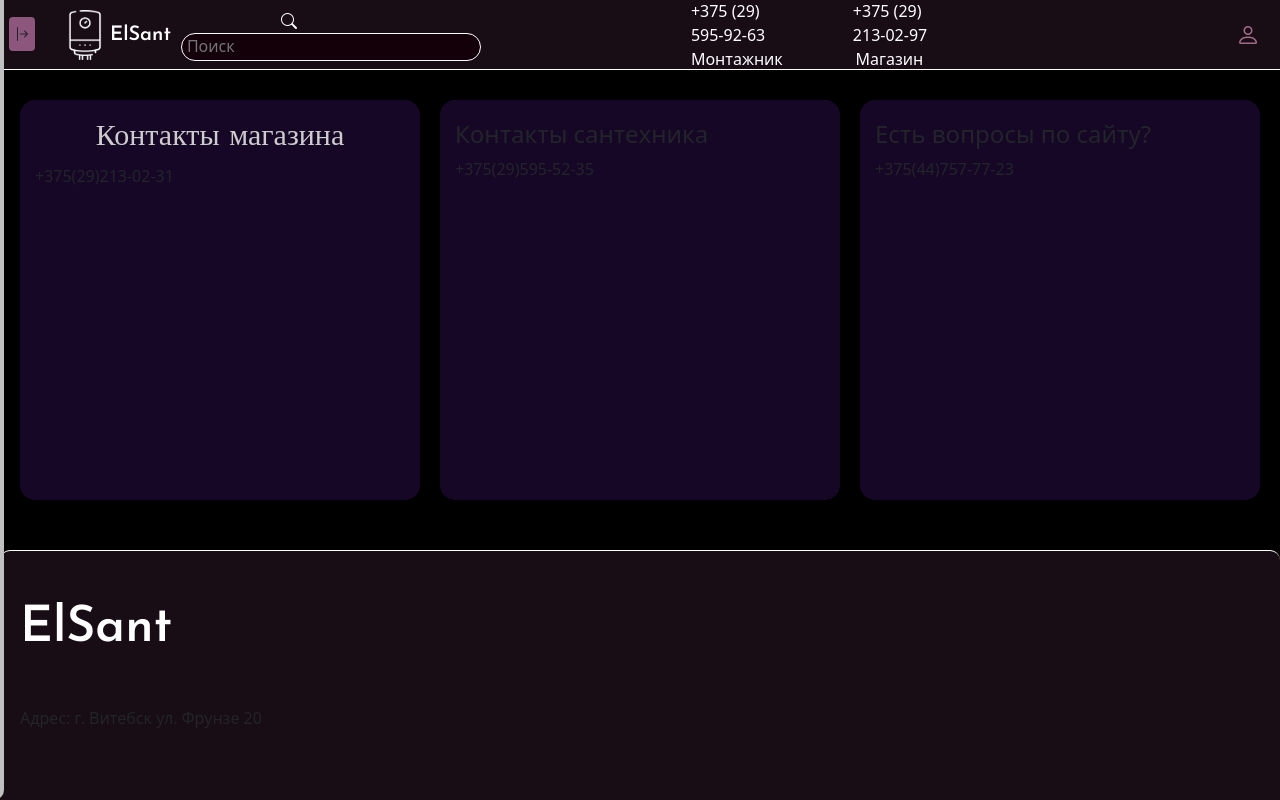
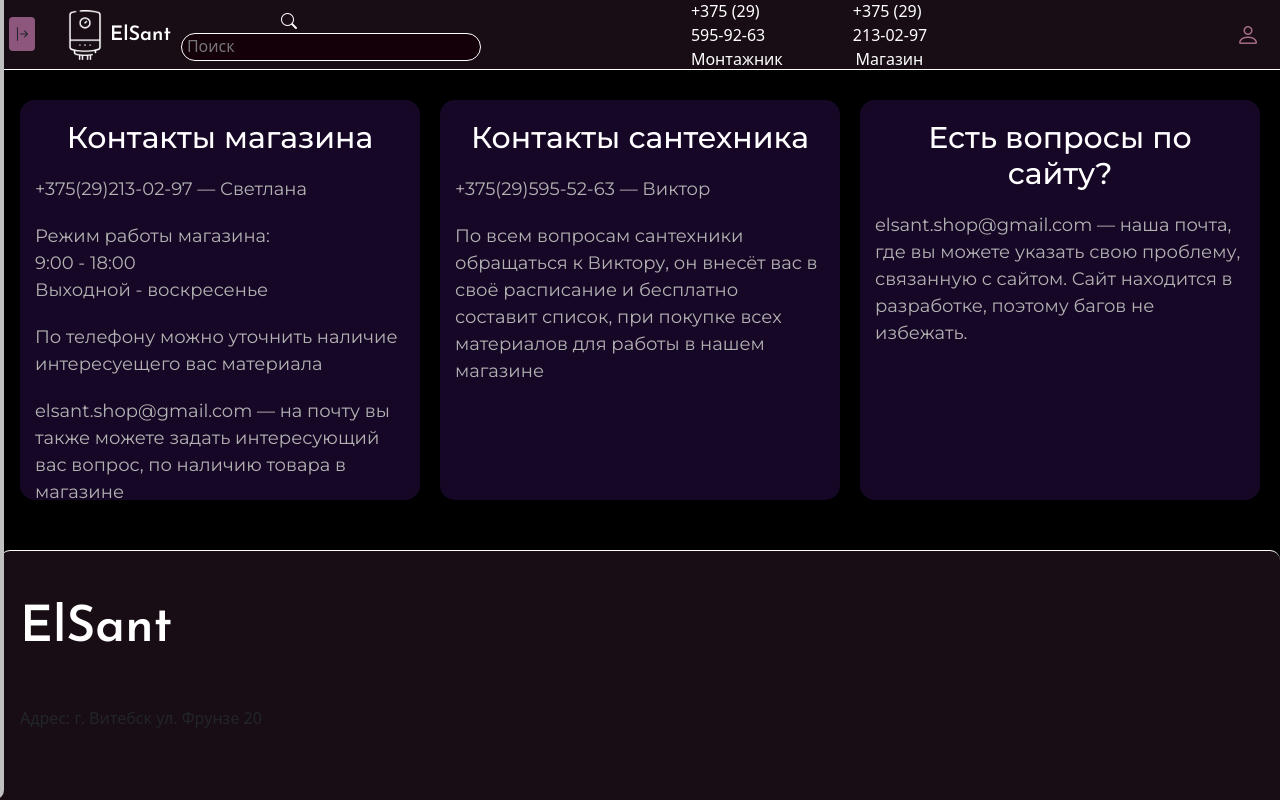
Before and after one commit to ASAFGracia/elsant, a Django app: page /contacts in a window 1280 px wide. Run offline with Django 5.2, Linux system fonts and the light colour scheme.

Commit message:
2.0.2 добавлена страница с контактами

```diff
--- a/main/static/main/css/main.css
+++ b/main/static/main/css/main.css
@@ -7,6 +7,13 @@
   font-family: "Josefin Sans", sans-serif;
   font-optical-sizing: auto;
   font-weight: 600;
+  font-style: normal;
+}
+
+.montserrat-<uniquifier> {
+  font-family: "Montserrat", sans-serif;
+  font-optical-sizing: auto;
+  font-weight: <weight>;
   font-style: normal;
 }
 
@@ -469,9 +487,77 @@ footer:hover {
 
 .divcon1h4 {
 	color: #fff;
-	filter: brightness(0.8);
+	filter: brightness(1);
 	font-size: 30px;
 	text-align: center;
-    font-family: "Josefin Sans";
+	font-family: "Montserrat", sans-serif;
+}
 
+.divcon1p {
+	color: #fff;
+	filter: brightness(0.7);
+	font-size: 18px;
+	font-family: "Montserrat", sans-serif;
+	margin-top: 20px;
+	margin-bottom: 0px;
 }
+
+.divcon1p2 {
+	color: #fff;
+	filter: brightness(0.7);
+	font-size: 18px;
+	font-family: "Montserrat", sans-serif;
+}
+
+.divcon2h4{
+	color: #fff;
+	filter: brightness(1);
+	font-size: 30px;
+	text-align: center;
+	font-family: "Montserrat", sans-serif;
+}
+
+.divcon2p {
+	color: #fff;
+	filter: brightness(0.7);
+	font-size: 18px;
+	font-family: "Montserrat", sans-serif;
+	margin-top: 20px;
+}
+
+.divcon3h4{
+	color: #fff;
+	filter: brightness(1);
+	font-size: 30px;
+	text-align: center;
+	font-family: "Montserrat", sans-serif;
+}
+
+.divcon3p {
+	color: #fff;
+	filter: brightness(0.7);
+	font-size: 18px;
+	font-family: "Montserrat", sans-serif;
+	margin-top: 20px;
+}
+
+.h1-onas {
+	color: #fff;
+	font-family: "Montserrat", sans-serif;
+	font-size: 40px;
+}
+
+.p-onas {
+	color: #fff;
+	font-size: 18px;
+	filter: brightness(0.8);
+	font-family: "Montserrat", sans-serif;
+	margin-top: 20px;
+}
+
+.li-onas {
+	color: #fff;
+	filter: brightness(0.7);
+	font-family: "Montserrat", sans-serif;
+	font-size: 16px;
+}
--- a/main/templates/main/base.html
+++ b/main/templates/main/base.html
@@ -7,6 +7,9 @@
           content="width=device-width, user-scalable=no, initial-scale=1.0, maximum-scale=1.0, minimum-scale=1.0">
     <meta http-equiv="X-UA-Compatible" content="ie=edge">
     <title>{% block title %}{% endblock %}</title>
+    <link rel="preconnect" href="https://fonts.googleapis.com">
+    <link rel="preconnect" href="https://fonts.gstatic.com" crossorigin>
+    <link href="https://fonts.googleapis.com/css2?family=Montserrat:ital,wght@0,100..900;1,100..900&display=swap" rel="stylesheet">
     <link rel="stylesheet" href="https://cdn.jsdelivr.net/npm/bootstrap@5.3.2/dist/css/bootstrap.min.css">
     <link rel="stylesheet" href="{% static 'main/css/main.css' %}">
     <link rel="stylesheet" href="https://cdn.jsdelivr.net/npm/bootstrap-icons@1.11.3/font/bootstrap-icons.min.css">
--- a/main/templates/main/contacts.html
+++ b/main/templates/main/contacts.html
@@ -9,15 +9,20 @@
     <div class="divcongen">
         <div class="divcon1">
             <h4 class="divcon1h4">Контакты магазина</h4>
-            <p class="divcon1p">+375(29)213-02-31</p>
+            <p class="divcon1p">+375(29)213-02-97 — Светлана</p>
+            <p class="divcon1p">Режим работы магазина:</p>
+            <p class="divcon1p2">9:00 - 18:00 <br>Выходной - воскресенье</p>
+            <p class="divcon1p">По телефону можно уточнить наличие интересуещего вас материала</p>
+            <p class="divcon1p">elsant.shop@gmail.com — на почту вы также можете задать интересующий вас вопрос, по наличию товара в магазине</p>
         </div>
         <div class="divcon2">
             <h4 class="divcon2h4">Контакты сантехника</h4>
-            <p class="divcon2p">+375(29)595-52-35</p>
+            <p class="divcon2p">+375(29)595-52-63 — Виктор</p>
+            <p class="divcon2p">По всем вопросам сантехники обращаться к Виктору, он внесёт вас в своё расписание и бесплатно составит список, при покупке всех материалов для работы в нашем магазине</p>
         </div>
         <div class="divcon3">
             <h4 class="divcon3h4">Есть вопросы по сайту?</h4>
-            <p class="divcon3p">+375(44)757-77-23</p>
+            <p class="divcon3p">elsant.shop@gmail.com — наша почта, где вы можете указать свою проблему, связанную с сайтом. Сайт находится в разработке, поэтому багов не избежать.</p>
         </div>
     </div>
 </div>
--- a/main/templates/main/index.html
+++ b/main/templates/main/index.html
@@ -6,6 +6,7 @@ ElSant
 
 {% block content %}
 <div id="app" class="features">
+    <div class="div1index">
         <div class="text-div1">
             <h1 id="o-nas-k">О компании</h1>
             <p id="o-nas">В первую очередь, мы не просто продаём высококачественные сантехнические товары, мы стремимся к тому, чтобы каждый клиент ощущал индивидуальный подход и высочайший уровень обслуживания. Мы гордимся тем, что предлагаем не только широкий ассортимент продукции, но и полный спектр услуг по профессиональному монтажу и обслуживанию. Наша команда опытных специалистов всегда готова помочь вам выбрать оптимальные решения для вашего дома или бизнеса. Мы гарантируем, что с нами вы получите комфорт, надёжность и долговечность. Доверьте свои потребности в сантехнике настоящим профессионалам и убедитесь в качестве и мастерстве нашей работы!</p>
@@ -14,4 +15,5 @@ ElSant
             <img src="{% static "main/img/gen-teppol.png" %}" alt="teppol">
         </div>
     </div>
+</div>
 {% endblock %}
```
Also changed, not shown: other parts of main/static/main/css/main.css (+20 -9 lines), main/templates/main/about.html (+8 -3 lines), db.sqlite3. Lines whose indentation alone changed are shown as unchanged.
